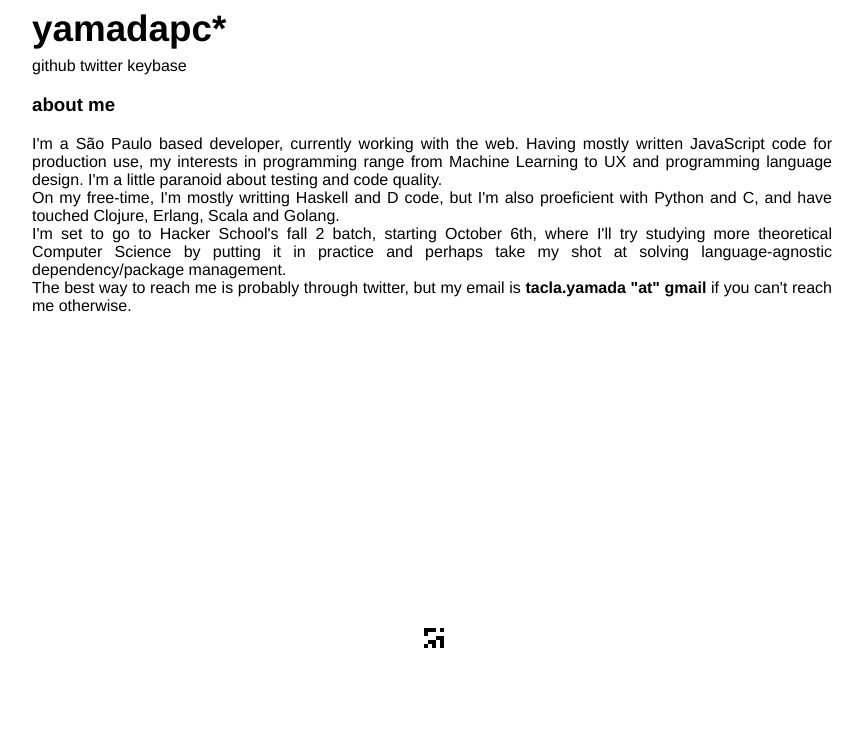
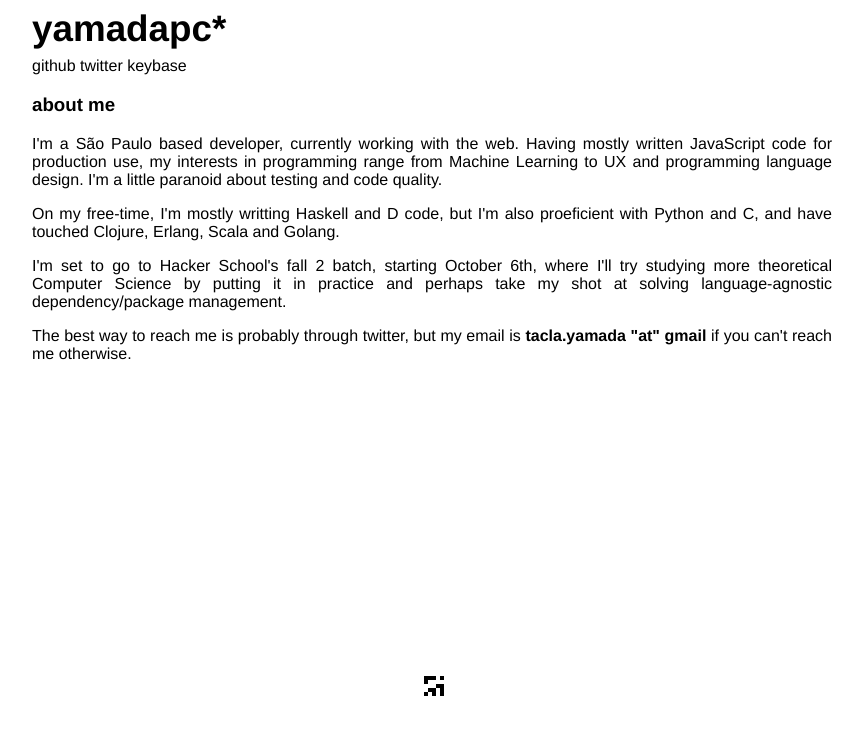
Before and after one commit to yamadapc/yamadapc.github.io, a Jekyll site: the page built from about.html, in a window 1280 px wide. Shown: the top 735 px of the page, without its empty margins (208-1071 px from the left). Built offline with Jekyll 4.4.1, drawn with Linux system fonts in a browser that asks for light colours.

Commit message:
Fix post styling
My tweaks to item's font-weight and padding were messing with post
content formatting.

```diff
--- a/css/main.scss
+++ b/css/main.scss
@@ -124,11 +124,13 @@ h4 {
   }
 }
 
-.item, li, p {
+.item {
   text-align: left;
-  padding: 0;
-  margin: 0;
-  font-weight: lighter;
+  li, p {
+    padding: 0;
+    margin: 0;
+    font-weight: lighter;
+  }
 }
 
 .item-title {
```
